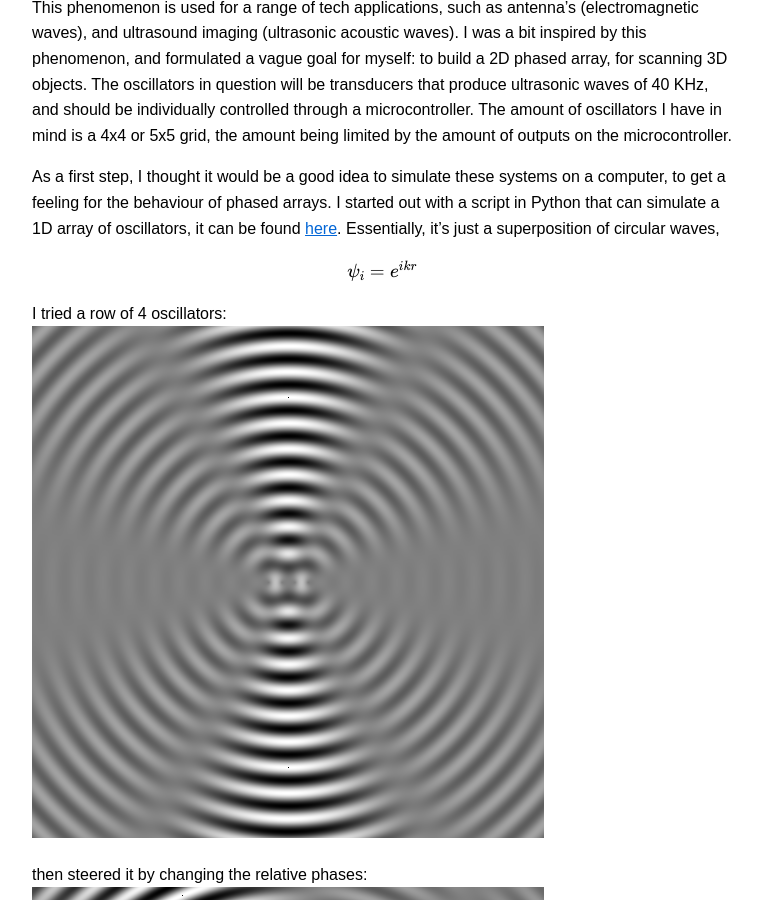
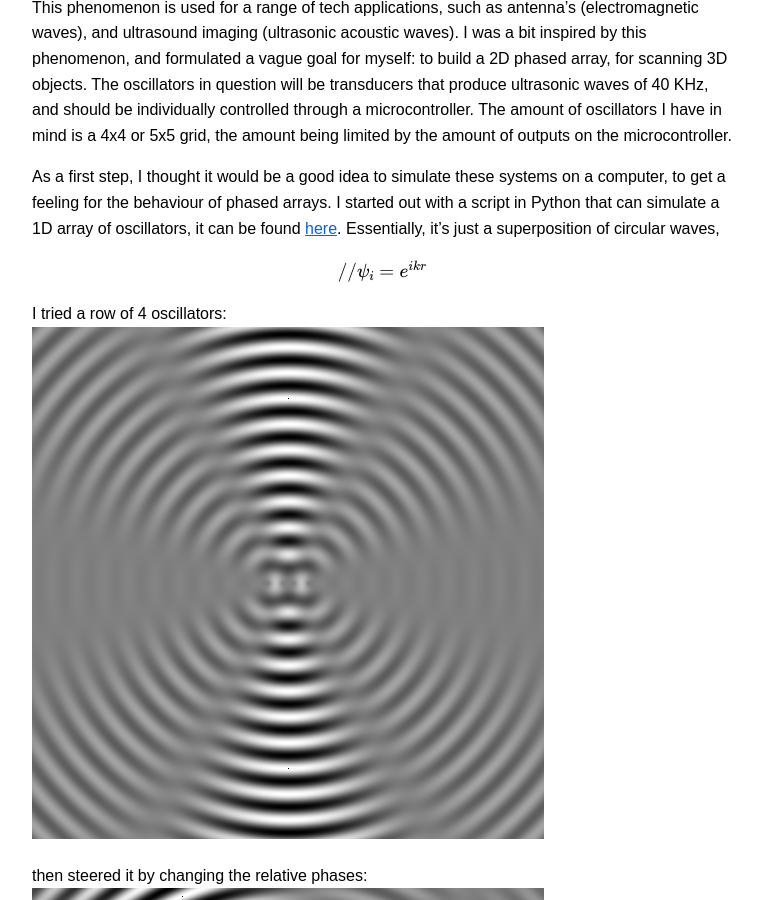
Before and after one commit to samman350/samman350.github.io, a Jekyll site: the page built from _posts/2025-05-08-phased-arrays.md, in a window 1280 px wide and 900 px high, scrolled down 510 px. Shown: the whole window, without its empty margins (258-1018 px from the left). Built offline with Jekyll 4.4.1, drawn with Linux system fonts in a browser that asks for light colours; formulas are drawn with MathJax 3.

```diff
--- a/_posts/2025-05-08-phased-arrays.md
+++ b/_posts/2025-05-08-phased-arrays.md
@@ -14,7 +14,7 @@ This phenomenon is used for a range of tech applications, such as antenna's (ele
 
 As a first step, I thought it would be a good idea to simulate these systems on a computer, to get a feeling for the behaviour of phased arrays. I started out with a script in Python that can simulate a 1D array of oscillators, it can be found [here](https://github.com/samman350/2D_PhasedArray/). Essentially, it's just a superposition of circular waves,
 
-$$\psi_i=e^{ikr}$$
+$$// \psi_i=e^{ikr}$$
 
 I tried a row of 4 oscillators:
 ![four oscillators in a row]({{ '/assets/images/Waves.png' | relative_url }})
```
